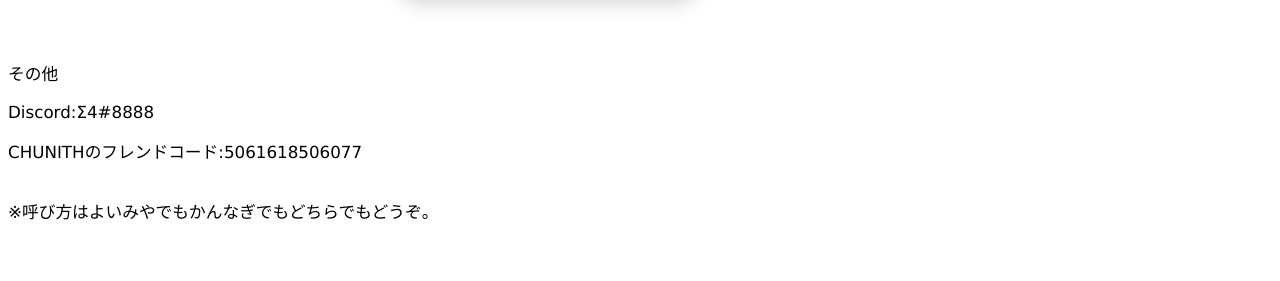
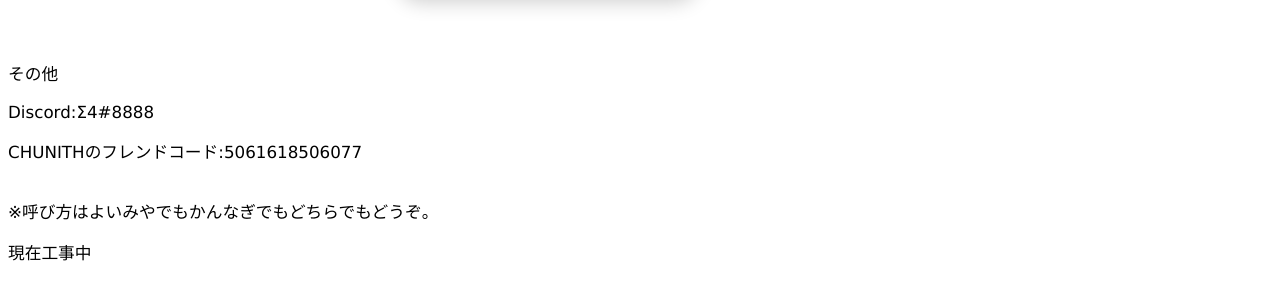
Before and after one commit to ymxn8/ymxn8.github.io, a plain HTML site: page index.html in a window 1280 px wide. Shown: the part 734-1015 px from the top of the page. Before the commit the page ends 974 px from the top, so only its background shows below. Drawn offline with Linux system fonts and the light colour scheme.

Commit message:
Update index.html

```diff
--- a/index.html
+++ b/index.html
@@ -27,6 +27,7 @@
         <p>Discord:Σ4#8888</p>
         <p>CHUNITHのフレンドコード:5061618506077</p>
         <p><br>※呼び方はよいみやでもかんなぎでもどちらでもどうぞ。</p>
+        <p>現在工事中</p>
     </body>
 
 </div>
```
